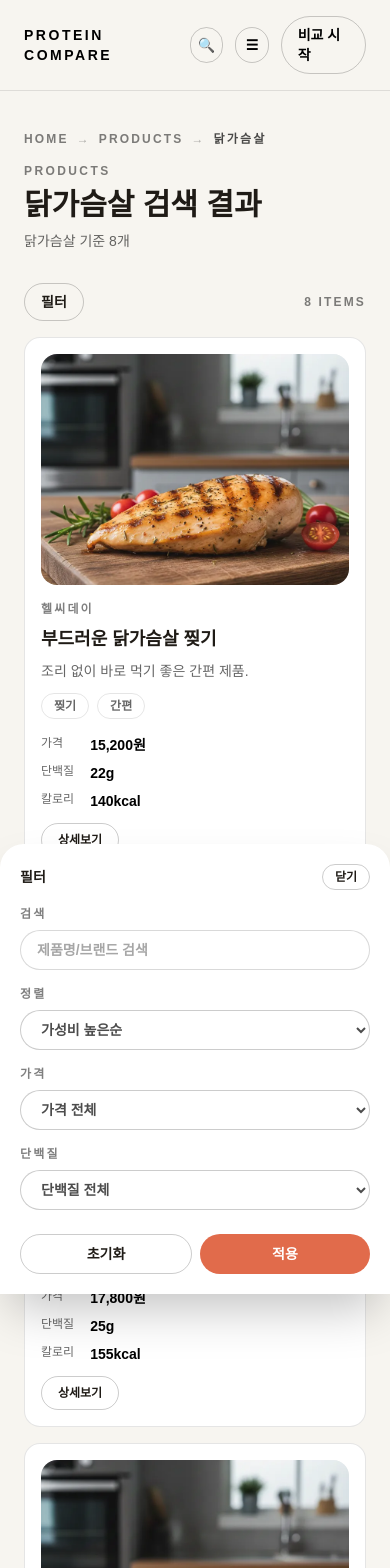
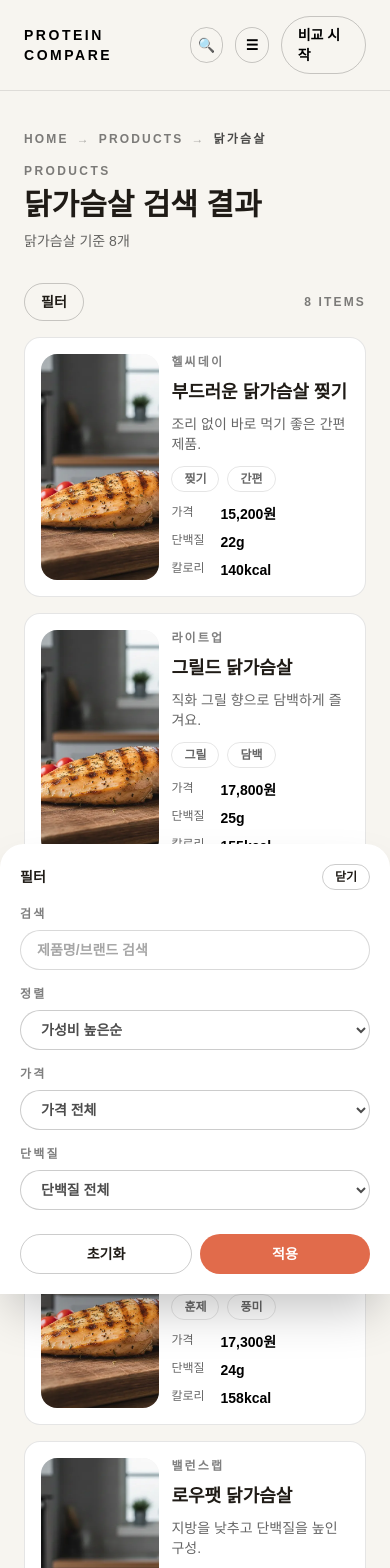
Before and after one commit to no-jisub/protein_front, a Next.js app: page /products in a window 390 px wide. Shown: the top 1568 px of the page. Built offline with nearby package versions, Linux system fonts and the light colour scheme.

Commit message:
그리드 배열 수정

```diff
--- a/app/products/page.tsx
+++ b/app/products/page.tsx
@@ -334,12 +334,12 @@ export default function ProductsPage() {
                 {sorted.map((product) => (
                   <div
                     key={product.id}
-                    className="flex h-full flex-col gap-4 rounded-2xl border border-black/10 bg-white p-4"
+                    className="flex h-full flex-row gap-3 rounded-2xl border border-black/10 bg-white p-4 sm:flex-col sm:gap-4"
                   >
-                    <div className="relative aspect-[4/3] w-full overflow-hidden rounded-2xl bg-black/5">
+                    <div className="relative aspect-[4/3] basis-2/5 overflow-hidden rounded-2xl bg-black/5 sm:w-full sm:basis-auto sm:aspect-[4/3]">
                       <Image src={product.image} alt={product.name} fill className="object-cover" />
                     </div>
-                    <div className="flex flex-1 flex-col justify-between gap-4">
+                    <div className="flex basis-3/5 flex-col justify-between gap-3 sm:basis-auto sm:flex-1 sm:gap-4">
                       <div>
                         <p className="text-xs font-semibold uppercase tracking-[0.18em] text-black/50">
                           {product.brand}
@@ -379,12 +379,6 @@ export default function ProductsPage() {
                             {product.calories}kcal
                           </span>
                         </div>
-                        <Link
-                          href={`/products/${product.id}`}
-                          className="self-start rounded-full border border-black/20 px-4 py-2 text-xs font-semibold transition hover:border-black/50 hover:text-[#e16b4b]"
-                        >
-                          상세보기
-                        </Link>
                       </div>
                     </div>
                   </div>
```
